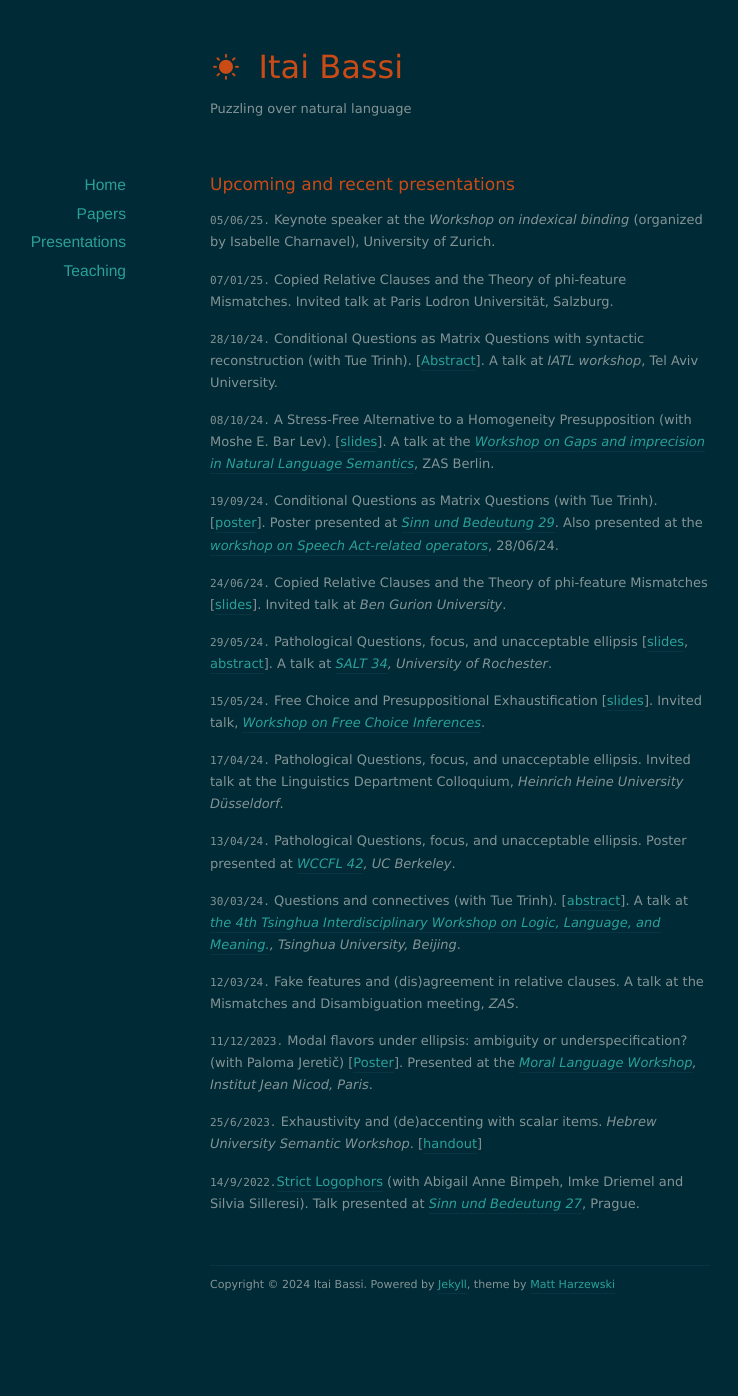
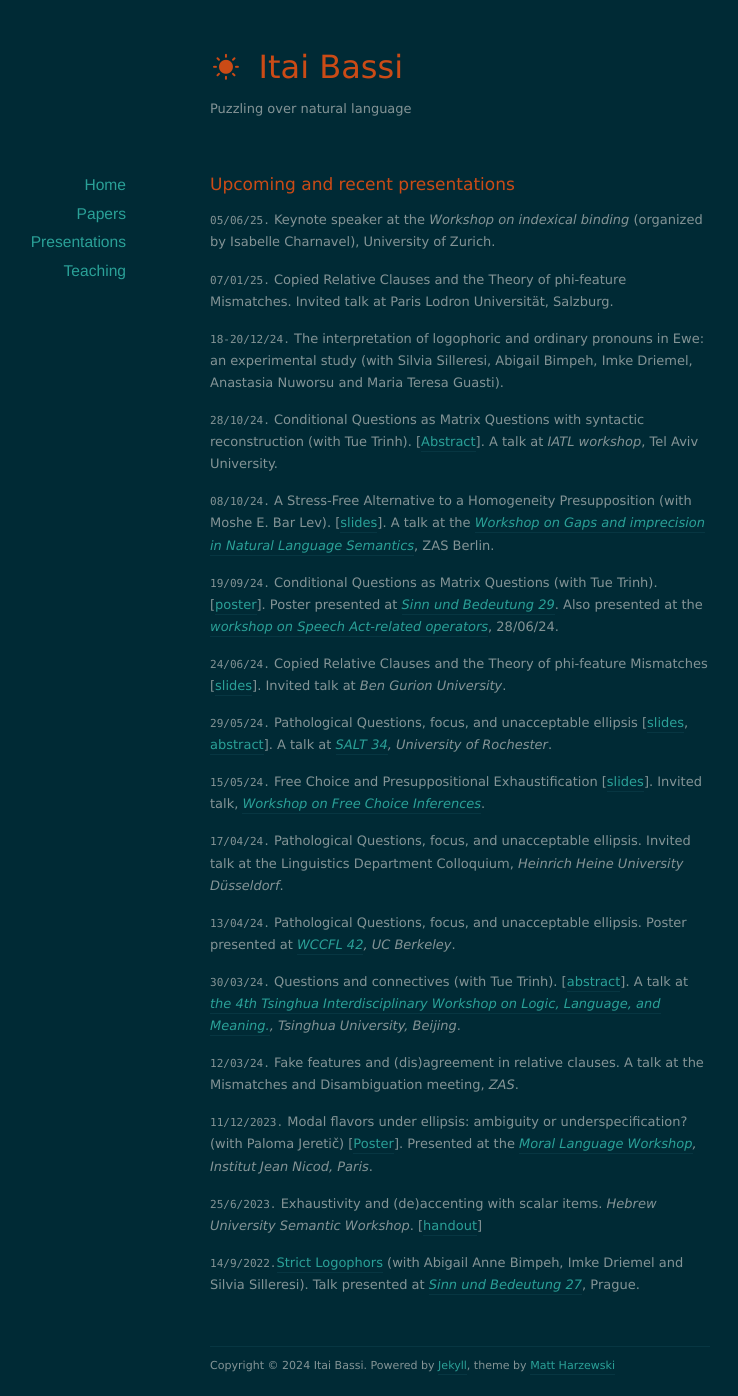
Before and after one commit to itaibassi/itaibassi.github.io, a Jekyll site: the page built from presentations/index.markdown, in a window 1280 px wide. Shown: the whole page, without its empty margins (180-918 px from the left). Built offline with Jekyll 4.4.1, drawn with Linux system fonts in a browser that asks for light colours; nearby versions of some CDN libraries; before the commit the page ends 1315 px from its top, so only the background shows below that.

Commit message:
Update index.markdown

```diff
--- a/presentations/index.markdown
+++ b/presentations/index.markdown
@@ -13,6 +13,10 @@ title: Recent Presentations
 
 
 `07/01/25.` Copied Relative Clauses and the Theory of phi-feature Mismatches.  Invited talk at Paris Lodron Universität, Salzburg.
+
+
+`18-20/12/24.`  The interpretation of logophoric and ordinary pronouns in Ewe: an experimental study
+ (with Silvia Silleresi, Abigail Bimpeh, Imke Driemel, Anastasia Nuworsu and Maria Teresa Guasti).
 
 
 `28/10/24.`  Conditional Questions as Matrix Questions with syntactic reconstruction (with Tue Trinh).
```
